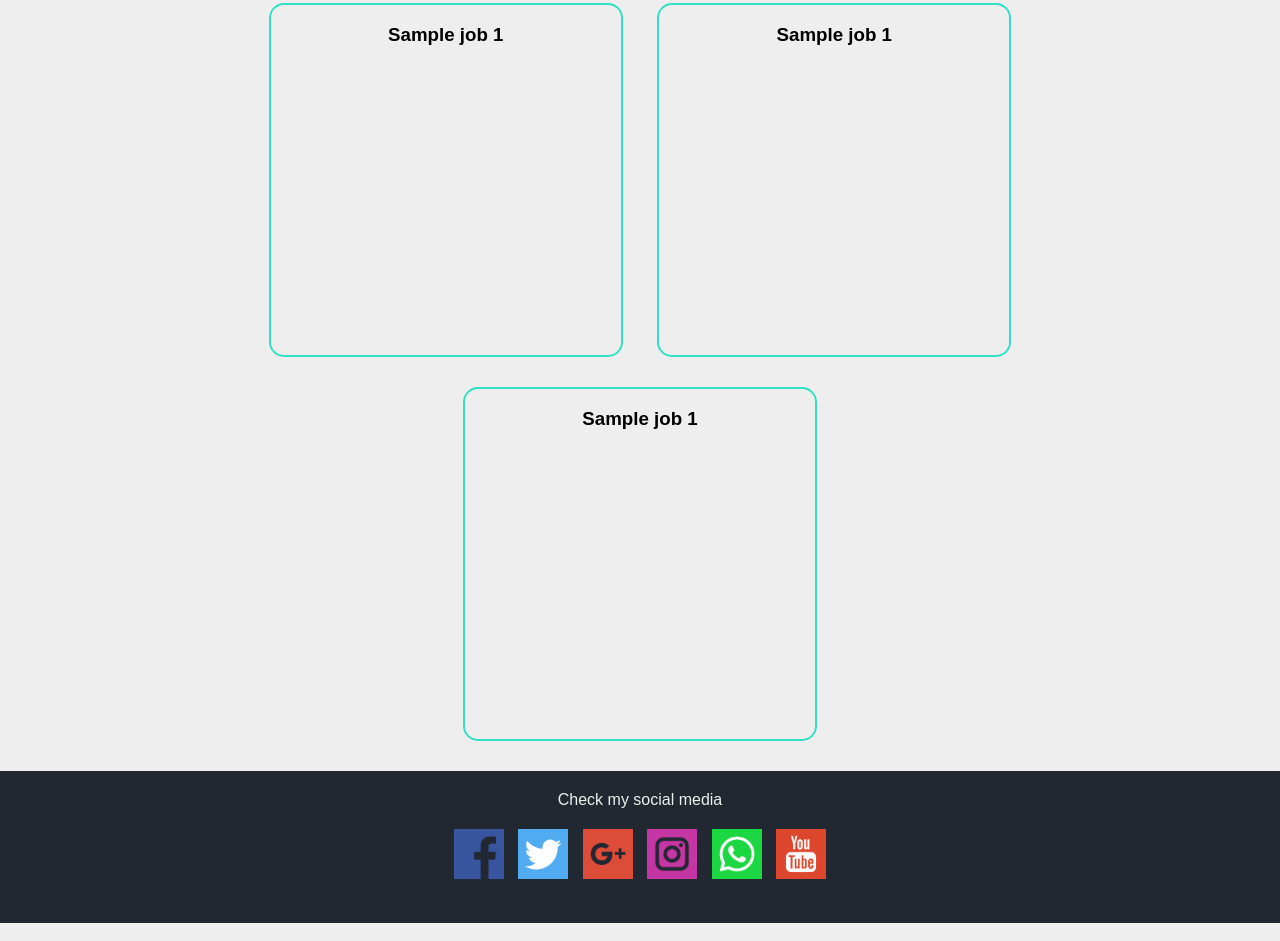
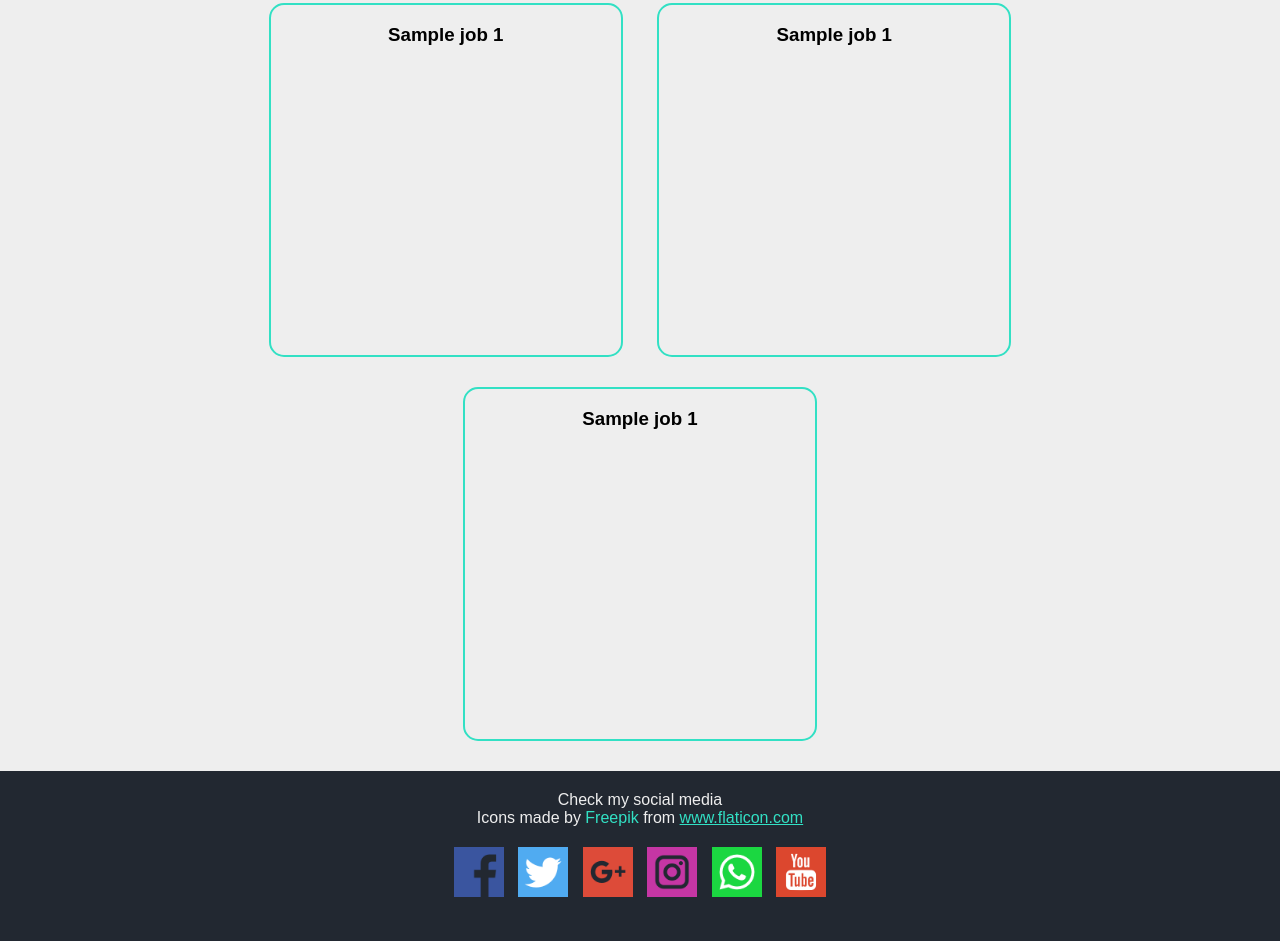
Before and after one commit to JohnyMace/JohnyMace, a plain HTML site: page index.html in a window 1280 px wide. Shown: the part 427-1368 px from the top of the page. Drawn offline with Linux system fonts and the light colour scheme.

Commit message:
Add files via upload

```diff
--- a/index.html
+++ b/index.html
@@ -41,13 +41,14 @@
     </div>
   </div>
   <div class="footer">
-    <p class="foot-p1">Check my social media</p>
-    <a href="https://www.facebook.com" target="_blank"><img class="foot-img" src="/images/facebook.png" alt="Facebook"></a>
-    <a href="https://www.twitter.com" target="_blank"><img class="foot-img" src="/images/twitter.png" alt=twitter""></a>
-    <a href="https://www.google.com" target="_blank"><img class="foot-img" src="Images/google-plus.png" alt="google plus"></a>
-    <a href="https://www.instagram.com" target="_blank"><img class="foot-img" src="images/instagram.png" alt="instagram"></a>
-    <a href="https://www.whatsapp.com" target="_blank"><img class="foot-img" src="Images/whatsapp.png" alt="whatsapp"></a>
-    <a href="https://www.youtube.com" target="_blank"><img class="foot-img" src="images/youtube.png" alt="youtube"></a>
+    <p class="foot-p1">Check my social media <br> Icons made by <span class="detail-color">Freepik</span>
+    from <span class="detail-color"><a href="https://www.flaticon.com/" target="_blank">www.flaticon.com</a></span></p>
+    <a href="https://www.facebook.com" target="_blank"><img class="foot-img" src="facebook.png" alt="Facebook"></a>
+    <a href="https://www.twitter.com" target="_blank"><img class="foot-img" src="twitter.png" alt=twitter""></a>
+    <a href="https://www.google.com" target="_blank"><img class="foot-img" src="google-plus.png" alt="google plus"></a>
+    <a href="https://www.instagram.com" target="_blank"><img class="foot-img" src="instagram.png" alt="instagram"></a>
+    <a href="https://www.whatsapp.com" target="_blank"><img class="foot-img" src="whatsapp.png" alt="whatsapp"></a>
+    <a href="https://www.youtube.com" target="_blank"><img class="foot-img" src="youtube.png" alt="youtube"></a>
   </div>
 </body>
 </html>
--- a/master.css
+++ b/master.css
@@ -100,6 +100,13 @@ hr {
   width: 50px;
   margin: 0 5px 40px 5px;
 }
+.detail-color {
+  color: #32e0c4;
+}
+.detail-color a {
+  font-style: normal;
+  color: inherit;
+}
 
 
 
```
Also changed, not shown: facebook.png (added), google-plus.png (added), instagram.png (added), twitter.png (added), whatsapp.png (added), youtube.png (added).
